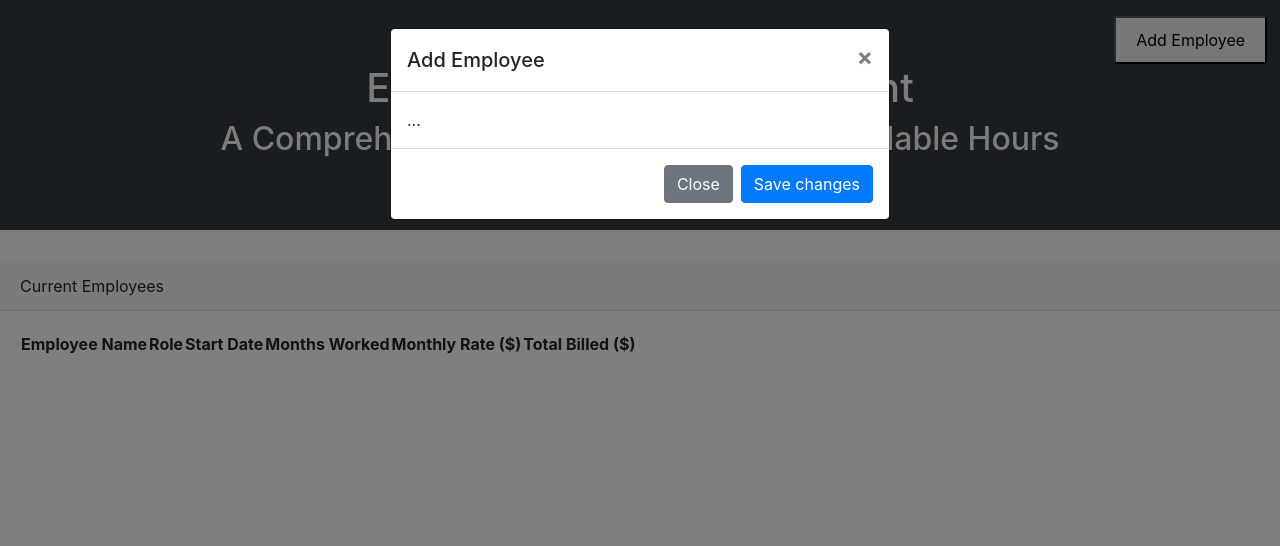
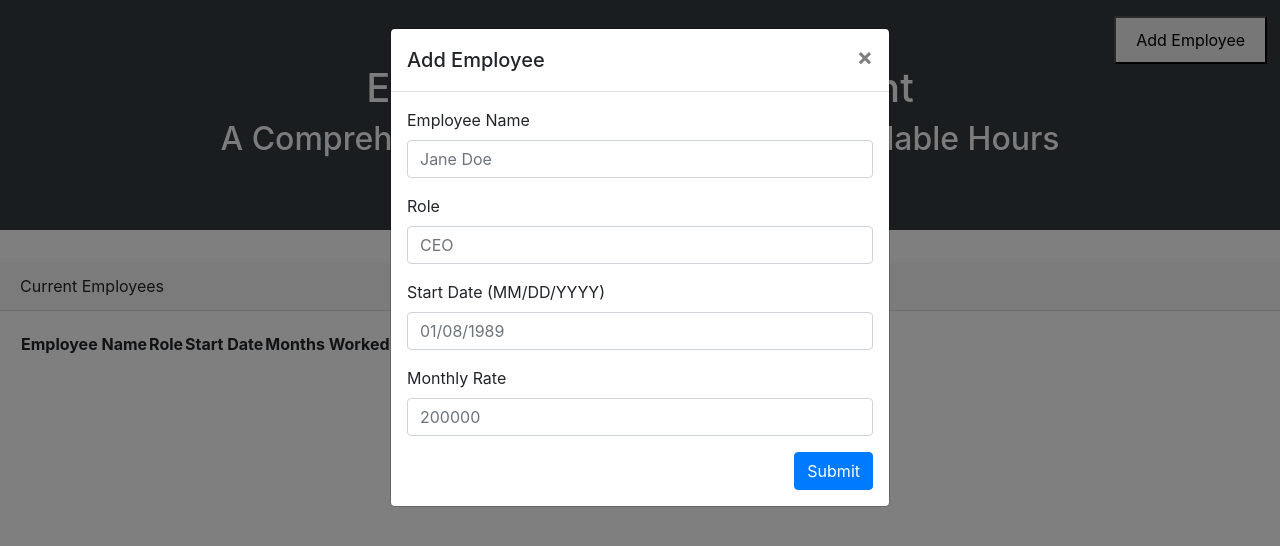
Before and after one commit to vshimpi100/Timesheet, a plain HTML site: page index.html in a window 1280 px wide. Both pictures are taken after a click on the button "Add Employee". Drawn offline with nearby package versions, Linux system fonts and the light colour scheme.

Commit message:
Added forms do modal

```diff
--- a/index.html
+++ b/index.html
@@ -1,13 +1,16 @@
 <!doctype html>
 <html lang="en">
+
 <head>
     <!-- Required meta tags -->
     <meta charset="utf-8">
     <meta name="viewport" content="width=device-width, initial-scale=1, shrink-to-fit=no">
 
     <!-- Bootstrap CSS -->
-    <link rel="stylesheet" href="https://stackpath.bootstrapcdn.com/bootstrap/4.2.1/css/bootstrap.min.css" integrity="sha384-GJzZqFGwb1QTTN6wy59ffF1BuGJpLSa9DkKMp0DgiMDm4iYMj70gZWKYbI706tWS" crossorigin="anonymous">
-    <link href="https://stackpath.bootstrapcdn.com/font-awesome/4.7.0/css/font-awesome.min.css" rel="stylesheet" integrity="sha384-wvfXpqpZZVQGK6TAh5PVlGOfQNHSoD2xbE+QkPxCAFlNEevoEH3Sl0sibVcOQVnN" crossorigin="anonymous">
+    <link rel="stylesheet" href="https://stackpath.bootstrapcdn.com/bootstrap/4.2.1/css/bootstrap.min.css" integrity="sha384-GJzZqFGwb1QTTN6wy59ffF1BuGJpLSa9DkKMp0DgiMDm4iYMj70gZWKYbI706tWS"
+        crossorigin="anonymous">
+    <link href="https://stackpath.bootstrapcdn.com/font-awesome/4.7.0/css/font-awesome.min.css" rel="stylesheet"
+        integrity="sha384-wvfXpqpZZVQGK6TAh5PVlGOfQNHSoD2xbE+QkPxCAFlNEevoEH3Sl0sibVcOQVnN" crossorigin="anonymous">
 
     <!-- CSS -->
     <link rel="stylesheet" href="./style.css" type="text/css">
@@ -17,6 +20,7 @@
 
     <title>Timesheet</title>
 </head>
+
 <body>
     <div class="new-employee-box text-right">
         <button class="new-employee" id="new-employee" data-toggle="modal" data-target="#addEmployee">Add Employee</button>
@@ -25,7 +29,8 @@
         <h1>Employee Data Management</h1>
         <h2>A Comprehensive Directory of Employee Billable Hours</h2>
     </section>
-    <div class="modal fade" id="addEmployee" tabindex="-1" role="dialog" aria-labelledby="exampleModalLabel" aria-hidden="true">
+    <div class="modal fade" id="addEmployee" tabindex="-1" role="dialog" aria-labelledby="exampleModalLabel"
+        aria-hidden="true">
         <div class="modal-dialog" role="document">
             <div class="modal-content">
                 <div class="modal-header">
@@ -35,11 +40,25 @@
                     </button>
                 </div>
                 <div class="modal-body">
-                ...
+                    <form>
+                        <div class="form-group">
+                            <label for="employee-name-input">Employee Name</label>
+                            <input class="form-control" id="employee-name-input" placeholder="Jane Doe" type="text">
                         </div>
-            <div class="modal-footer">
-                <button type="button" class="btn btn-secondary" data-dismiss="modal">Close</button>
-                <button type="button" class="btn btn-primary">Save changes</button>
+                        <div class="form-group">
+                            <label for="role-input">Role</label>
+                            <input class="form-control" id="role-input" placeholder="CEO" type="text">
+                        </div>
+                        <div class="form-group">
+                            <label for="start-input">Start Date (MM/DD/YYYY)</label>
+                            <input class="form-control" id="start-input" placeholder="01/08/1989" type="text">
+                        </div>
+                        <div class="form-group">
+                            <label for="rate-input">Monthly Rate</label>
+                            <input class="form-control" id="rate-input" placeholder="200000" type="text">
+                        </div>
+                        <button class="btn btn-primary float-right" id="add-employee-btn">Submit</button>
+                    </form>
                 </div>
             </div>
         </div>
@@ -68,8 +87,12 @@
 
     <!-- Optional JavaScript -->
     <!-- jQuery first, then Popper.js, then Bootstrap JS -->
-    <script src="https://code.jquery.com/jquery-3.3.1.slim.min.js" integrity="sha384-q8i/X+965DzO0rT7abK41JStQIAqVgRVzpbzo5smXKp4YfRvH+8abtTE1Pi6jizo" crossorigin="anonymous"></script>
-    <script src="https://cdnjs.cloudflare.com/ajax/libs/popper.js/1.14.6/umd/popper.min.js" integrity="sha384-wHAiFfRlMFy6i5SRaxvfOCifBUQy1xHdJ/yoi7FRNXMRBu5WHdZYu1hA6ZOblgut" crossorigin="anonymous"></script>
-    <script src="https://stackpath.bootstrapcdn.com/bootstrap/4.2.1/js/bootstrap.min.js" integrity="sha384-B0UglyR+jN6CkvvICOB2joaf5I4l3gm9GU6Hc1og6Ls7i6U/mkkaduKaBhlAXv9k" crossorigin="anonymous"></script>
+    <script src="https://code.jquery.com/jquery-3.3.1.slim.min.js" integrity="sha384-q8i/X+965DzO0rT7abK41JStQIAqVgRVzpbzo5smXKp4YfRvH+8abtTE1Pi6jizo"
+        crossorigin="anonymous"></script>
+    <script src="https://cdnjs.cloudflare.com/ajax/libs/popper.js/1.14.6/umd/popper.min.js" integrity="sha384-wHAiFfRlMFy6i5SRaxvfOCifBUQy1xHdJ/yoi7FRNXMRBu5WHdZYu1hA6ZOblgut"
+        crossorigin="anonymous"></script>
+    <script src="https://stackpath.bootstrapcdn.com/bootstrap/4.2.1/js/bootstrap.min.js" integrity="sha384-B0UglyR+jN6CkvvICOB2joaf5I4l3gm9GU6Hc1og6Ls7i6U/mkkaduKaBhlAXv9k"
+        crossorigin="anonymous"></script>
 </body>
+
 </html>
```
Lines whose indentation alone changed are shown as unchanged.
